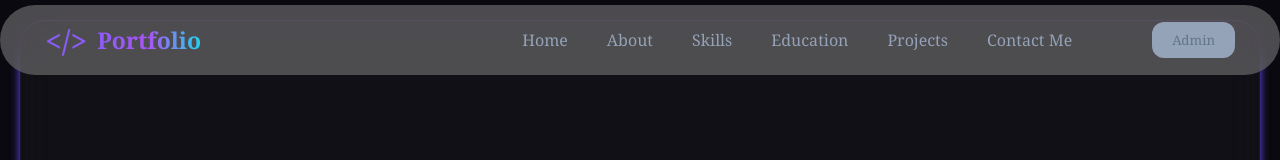
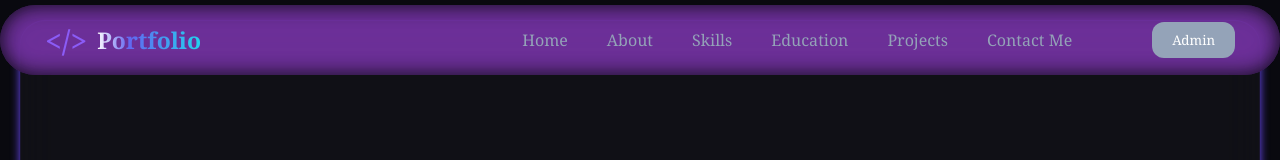
Before and after one commit to Sujil75/portfolio-frontend, a React (Vite) app: page / in a window 1280 px wide. Shown: the top 160 px of the page. Built offline with nearby package versions, Linux system fonts and the light colour scheme.

Commit message:
added animation to contact details

```diff
--- a/src/components/navbar/Navbar.css
+++ b/src/components/navbar/Navbar.css
@@ -12,7 +12,8 @@
     position: fixed;
     z-index: 1000;
     backdrop-filter: var(--backdrop-blur);
-    background: rgba(121, 120, 120, 0.589);
+    background: rgba(138, 59, 194, 0.753); /* rgba(121, 120, 120, 0.589) */
+    box-shadow: inset 0 0 20px var(--background-primary);
 
     border-radius: 50px;
     top: 5px;
@@ -33,7 +34,7 @@
 .logo-container h3 {
     font-size: 23px;
 
-    background: linear-gradient(90deg, var(--accent-purple) 0%, var(--accent-violet) 50%, var(--accent-cyan) 100%);
+    background: linear-gradient(90deg, var(--text-primary) 0%, var(--accent-indigo) 30%, var(--accent-cyan) 100%);
 
     background-clip: text;
     -webkit-background-clip: text;
@@ -108,7 +109,7 @@
     border: 0;
 
     background: var(--nav-inactive);
-    color: var(--text-disabled);
+    color: var(--text-primary);
 
     transition: all 0.3s ease;
 }
--- a/src/pages/contactMe/ContactMe.css
+++ b/src/pages/contactMe/ContactMe.css
@@ -29,7 +29,7 @@
     width: 50%;
     padding: 2rem;
 
-    background: var(--input-bg);
+    background: var(--input-label-bg);
     border-radius: 25px;
 
     box-shadow: var(--bg-shadow);
@@ -40,7 +40,7 @@
 
 .viewer-reach-out-form-container h2,
 .viewer-reach-out-online-container h2 {
-    color: var(--text);
+    color: var(--text-secondary);
 }
 
 .viewer-reach-out-form-container form {
@@ -51,6 +51,8 @@
     justify-content: space-between;
     align-items: center;
     gap: 20px;
+
+    background: transparent;
 }
 
 .form-row-container {
@@ -90,8 +92,8 @@
     z-index: 7;
 
     background: var(--input-label-bg);
-    background-clip: text;
-    -webkit-background-clip: text;
+    /* background-clip: text;
+    -webkit-background-clip: text; */
     color: var(--input-focus);
 
     font-size: 14px;
@@ -145,7 +147,7 @@
     -webkit-backdrop-filter: var(--backdrop-blur);
 
     background: var(--bg);
-    box-shadow: -8px -8px 3px var(--secondary-color);
+    box-shadow: -3px -3px 3px var(--secondary-color);
     opacity: 0.7;
     z-index: 3;
 }
@@ -160,22 +162,42 @@
     padding-left: 20px;
 
     position: relative;
-    box-shadow: 0 0 10px 2px grey;
 
     display: flex;
     flex-direction: column;
     align-items: flex-start;
     justify-content: center;
 
-    transition: all 0.6s ease;
-    opacity: 0.5;
+    /* transition: all 0.6s ease;
+    opacity: 0.5; */
+
+    animation: move 6s linear infinite;
 }
 
-.contact-me-list li:hover {
+@keyframes move {
+    0% {
+        box-shadow: -3px -3px 3px var(--secondary-color);
+        transform: translateY(-5px);
+        opacity: 0.5;
+    }
+
+    50% {
+        box-shadow: -8px -8px 3px var(--secondary-color);
+        transform: translateY(5px);
+        opacity: 1;
+    }
+
+    100% {
+        box-shadow: -3px -3px 3px var(--secondary-color);
+        transform: translateY(-5px);
+        opacity: 0.5;
+    }
+}
+
+/* .contact-me-list li:hover {
     transform: translateY(5px);
     opacity: 1;
-
-}
+} */
 
 .contact-me-list-content {
     position: relative;
```
